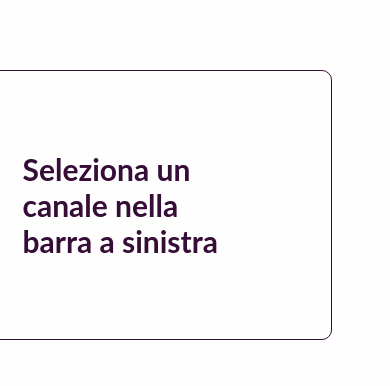
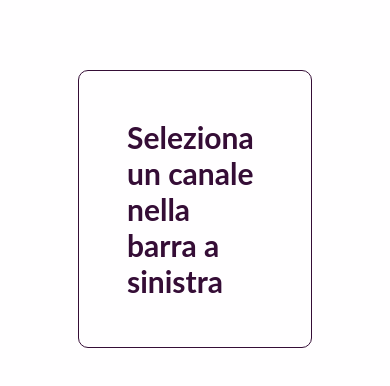
Before and after one commit to damianodeidda/slack-clone-frontend, a React (Create React App) app: page / in a window 390 px wide. Shown: the part 216-602 px from the top of the page. Built offline with nearby package versions, Linux system fonts and the light colour scheme; no server answers.

Commit message:
fix home and reset dependency for UseState

```diff
--- a/src/components/Chat.js
+++ b/src/components/Chat.js
@@ -19,37 +19,23 @@ export default function Chat(props) {
     const [deleteIsclosed, setDeleteIsClosed] = useState(true);
 
 
+    useEffect(() => {
 
 
-    useEffect(() => {
-
-        let getConv = () => {
-
-            axios.get(`https://slack-clone-backend-1.herokuapp.com/channel/${roomId}`).then((response) => {
+        axios.get(`https://slack-clone-backend-1.herokuapp.com/channel/${roomId}`).then((response) => {
 
 
-                setChannelDetail(response.data.name);
-                setMessagesList(response.data.messages);
+            setChannelDetail(response.data.name);
+            setMessagesList(response.data.messages);
 
 
-            })
-        };
-
-        if (roomId) {
-
-            getConv();
-
-
-        }
-
-
-      }, [roomId])
+        })}, [messagesList, roomId])
 
 
 
-    function deleteChannel() {
+    const deleteChannel = () => {
 
-        axios.delete(`https://slack-clone-backend-1.herokuapp.com/deleteChannel/${roomId}`)
+        axios.delete(`https://slack-clone-backend-1.herokuapp.com/deleteChannel/${roomId}`);
         window.location.reload()
 
     }
--- a/src/components/Home.css
+++ b/src/components/Home.css
@@ -14,3 +14,21 @@
   border: 1px solid var(--slack-main-color);
   border-radius: 10px;
 }
+
+@media screen and (max-width: 1200px) {
+  .home {
+    width: 60%;
+    right: 10%;
+  }
+}
+
+@media screen and (max-width: 865px) {
+  .home {
+    left: 0;
+    margin: 0 auto;
+  }
+
+  .home h1 {
+    padding: 3rem;
+  }
+}
--- a/src/components/Sidebar.css
+++ b/src/components/Sidebar.css
@@ -19,12 +19,6 @@
     z-index: 99;
     width: 14rem;
     resize: horizontal;
-  }
-
-  .sidebarChannel__mobileOpen {
-    transform: translateX(0);
-    z-index: 99;
-    transition: all 1s ease;
   }
 
   .openSidebar {
--- a/src/components/Sidebar.js
+++ b/src/components/Sidebar.js
@@ -18,7 +18,6 @@ const clearChannelInput = () => {
 }
 
 
-const [openSidebar, setOpenSidebar] = useState(true)
 const [isClosed, setIsClosed] = useState(true);
 const [channelListClosed, setchannelListClosed] = useState(true)
 
@@ -59,9 +58,9 @@ setChannelsList([...channelsList, {name}])
 return (
         <div className='sidebar_main'>
 
-        <div className={openSidebar ? "sidebar" : "sidebar sidebarChannel__mobileOpen" } >
+        <div className="sidebar" >
 
-        <div className="openSidebar" onClick={() => setOpenSidebar(!openSidebar)}>
+        <div className="openSidebar">
 
             <MenuOpenOutlined />
         </div>
--- a/src/components/SidebarChannel.css
+++ b/src/components/SidebarChannel.css
@@ -82,13 +82,6 @@
   animation: appear 150ms ease;
 }
 
-@media screen and (max-width: 865px) {
-  .sidebarChannel__popUpOpen {
-    left: 10rem;
-    width: 90%;
-  }
-}
-
 .sidebarChannel__popUpOpen:hover {
   background-color: rgb(245, 245, 245);
 }
```
